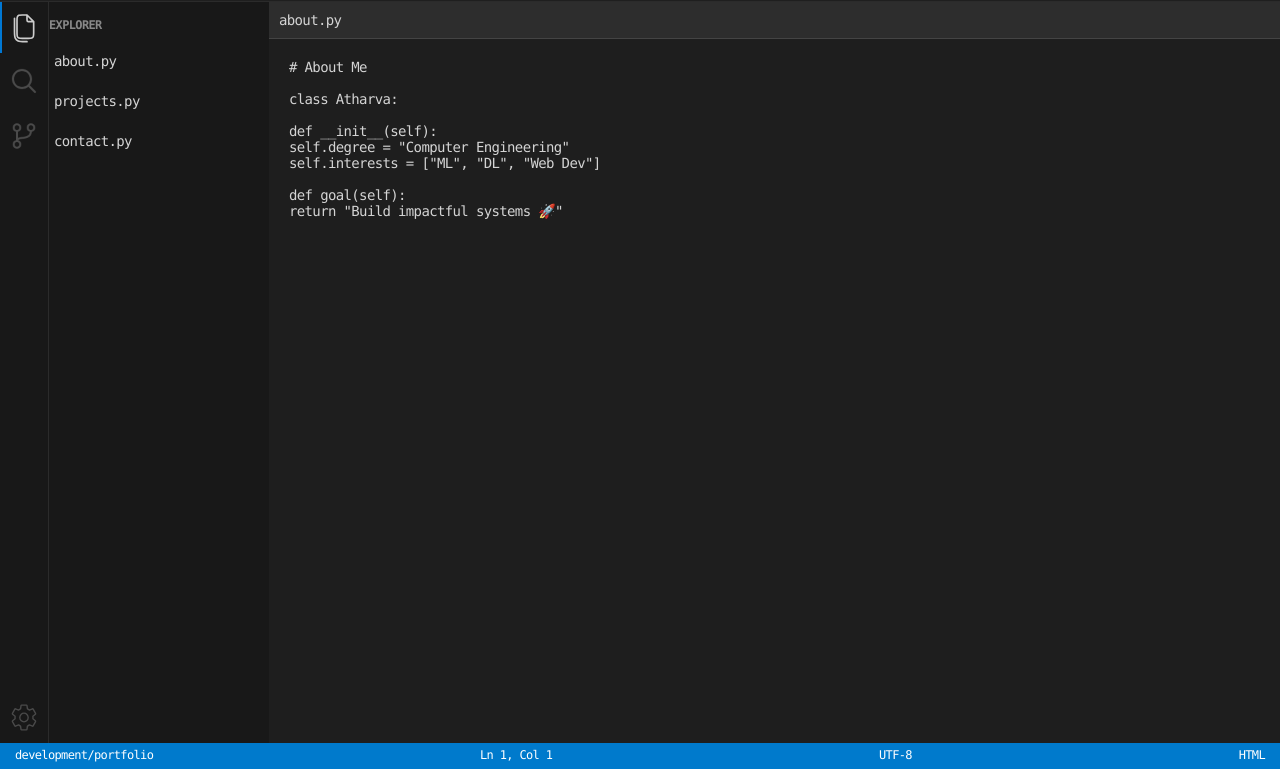
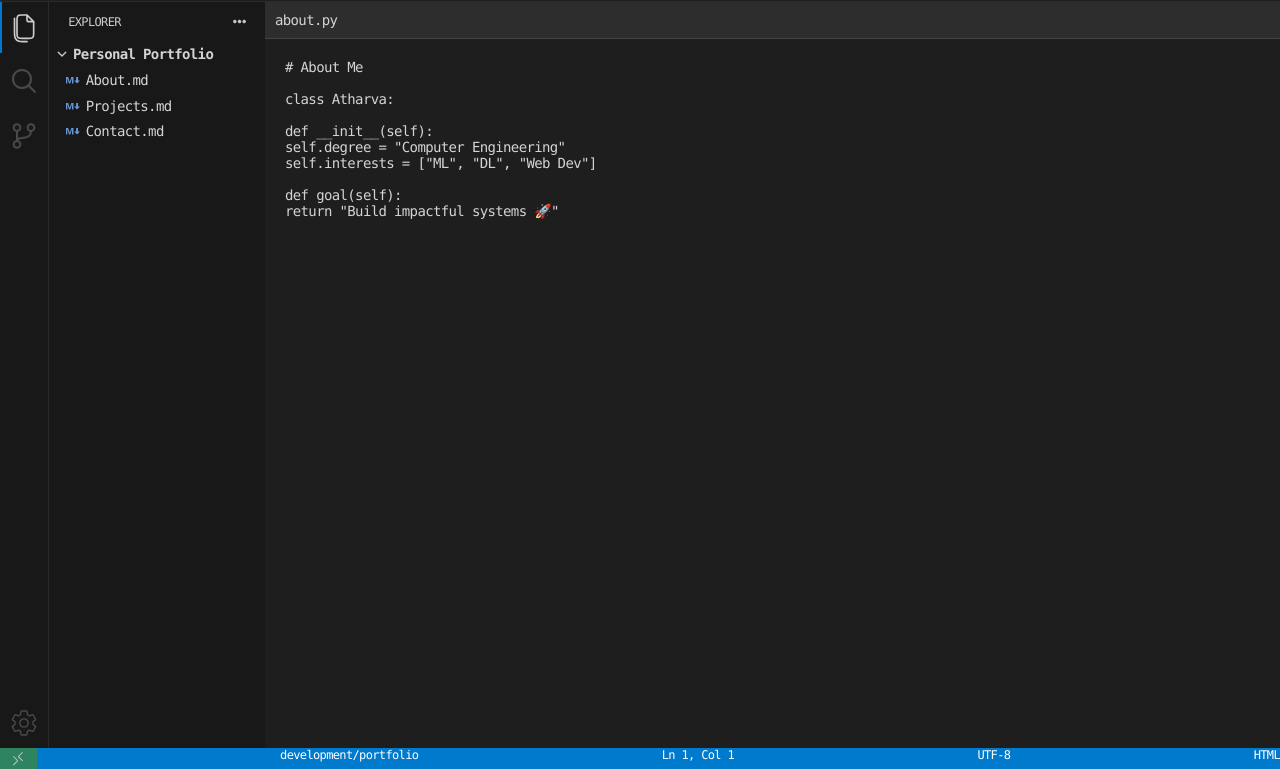
Before and after one commit to atharva2408/Personal-Portfolio, a plain HTML site: page index.html in a window 1280 px wide. Shown: the part 31-800 px from the top of the page. Drawn offline with Linux system fonts and the light colour scheme.

Commit message:
Added Exporer side bar and files design.

```diff
--- /dev/null
+++ b/icon-style.css
@@ -0,0 +1,40 @@
+/* logo */
+.vs-code-logo {
+    width: 0.9rem;
+    height: 0.9rem;
+    background-color: #1F1F1F;
+}
+
+.search-icon {
+    width: 0.9rem;
+    height: 0.9rem;
+}
+
+.file-icon {
+    /* width: 2rem; */
+    height: 2.5rem;
+}
+
+.git-icon {
+    width: 2rem;
+    height: 2rem;
+}
+
+.settings-icon{
+    width: 1.8rem;
+}
+
+.explorer-options-icon{
+    width: 0.8rem;
+    height: 0.8rem;
+}
+
+.md-file-icon{
+    width: 1rem;
+    height: 1rem;
+}
+
+.bottom-arrows-icon{
+    width: 1rem;
+    height: 1rem;
+}
--- a/index.html
+++ b/index.html
@@ -2,8 +2,10 @@
 <html>
 
 <head>
-    <title>Atharva - Portfolio</title>
+    <title>Atharva Yanna</title>
     <link rel="stylesheet" href="style.css">
+    <link rel="stylesheet" href="icon-style.css">
+    <link rel="icon" type="image/svg+xml" href="/assets/icon/vs-code-svg.svg" />
     <link href="https://fonts.googleapis.com/css2?family=Fira+Code&display=swap" rel="stylesheet">
 </head>
 
@@ -26,12 +28,11 @@
         </div>
         <div class="search-box">
             <image src="assets/icon/icons8-search.svg" class="search-icon" />
-            <span>Personal Portfolio</span>
+            <span>VS Code Portfolio</span>
         </div>
         <div class="layout-icons">
 
         </div>
-        <!-- <div class="search-box">🔍 portfolio</div> -->
     </div>
 
     <div class="main">
@@ -44,19 +45,39 @@
                 <image src="assets/icon/search-activity-icon.svg" />
             </div>
             <div>
-                <image src="assets/icon/icons8-code-fork-48.png" class="git-icon"/>
+                <image src="assets/icon/icons8-code-fork-48.png" class="git-icon" />
             </div>
             <div class="setting-icon">
-                <image src="assets/icon/settings-icon.svg" class="settings-icon"/>
+                <image src="assets/icon/settings-icon.svg" class="settings-icon" />
             </div>
         </div>
 
         <!-- EXPLORER -->
         <div class="explorer">
-            <h4>EXPLORER</h4>
-            <p onclick="openFile('about')">about.py</p>
-            <p onclick="openFile('projects')">projects.py</p>
-            <p onclick="openFile('contact')">contact.py</p>
+            <div class="explorer-title">
+                <span>EXPLORER</span>
+                <image src="assets/icon/options-svgrepo-com.svg" class="explorer-options-icon" />
+            </div>
+            <div class="files-container">
+                <div class="files-title">
+                    <image src="assets/icon/Dropdown icon.svg" />
+                    Personal Portfolio
+                </div>
+                <div class="files">
+                    <div class="file">
+                        <image src="assets/icon/markdown-svgrepo-com.svg" class="md-file-icon" />
+                        About.md
+                    </div>
+                    <div class="file">
+                        <image src="assets/icon/markdown-svgrepo-com.svg" class="md-file-icon" />
+                        Projects.md
+                    </div>
+                    <div class="file">
+                        <image src="assets/icon/markdown-svgrepo-com.svg" class="md-file-icon" />
+                        Contact.md
+                    </div>
+                </div>
+            </div>
         </div>
 
         <!-- EDITOR AREA -->
@@ -73,6 +94,9 @@
 
     <!-- STATUS BAR -->
     <div class="status-bar">
+        <div class="bottom-arrows">
+            <image src="assets/icon/Bottom-2arows.svg" class="bottom-arrows-icon" />
+        </div>
         <span>development/portfolio</span>
         <span>Ln 1, Col 1</span>
         <span>UTF-8</span>
--- a/style.css
+++ b/style.css
@@ -5,33 +5,6 @@ body {
     color: #d4d4d4;
     font-size: 14px;
     letter-spacing: -0.04rem;
-}
-
-/* logo */
-.vs-code-logo {
-    width: 0.9rem;
-    height: 0.9rem;
-    background-color: #1F1F1F;
-}
-
-.search-icon {
-    width: 0.9rem;
-    height: 0.9rem;
-}
-
-.file-icon {
-    /* width: 2rem; */
-    height: 2.5rem;
-}
-
-.git-icon {
-    width: 2rem;
-    height: 2rem;
-}
-
-.settings-icon{
-    /* justify-self: flex-end; */
-    width: 1.8rem;
 }
 
 /* TOP BAR */
@@ -75,7 +48,7 @@ body {
 /* MAIN LAYOUT */
 .main {
     display: flex;
-    height: calc(100vh - 3.7rem);
+    height: calc(100vh - 3.35rem);
 }
 
 /* ACTIVITY BAR */
@@ -106,13 +79,46 @@ body {
 
 /* EXPLORER */
 .explorer {
-    width: 220px;
+    width: 13.5rem;
     background: #181818;
 }
 
-.explorer h4 {
-    color: #888;
-    font-size: 12px;
+.explorer-title{
+    display: flex;
+    justify-content: space-between;
+    align-items: center;
+    color: #CCCCCC;
+    font-size: 0.75rem;
+    padding: 0.8rem 1.2rem;
+}
+
+.files-container{
+    display: flex;
+    flex-direction: column;
+}
+
+.files-title{
+    display: flex;
+    align-items: center;
+    font-size: 0.875rem;
+    font-weight: 700;
+    gap:0.2rem;
+    padding: 0.3rem;
+    padding-bottom: 0;
+
+}
+
+.files{
+    display: flex;
+    flex-direction: column;
+    gap:0.6rem;
+    padding: 0.6rem 1rem;
+}
+
+.file{
+    display: flex;
+    gap: 0.3rem;
+    align-items: center;
 }
 
 .explorer p {
@@ -143,11 +149,19 @@ body {
 
 /* STATUS BAR */
 .status-bar {
-    height: 1rem;
+    height: 1.3rem;
     background: #007acc;
     color: white;
     display: flex;
     justify-content: space-between;
-    padding: 5px 15px;
     font-size: 12px;
 }
+
+.bottom-arrows{
+    display: flex;
+    justify-content: center;
+    align-items: center;
+    background-color: #2e8461;
+    width: 2.3rem;
+    height: 100%;
+}
```
Also changed, not shown: assets/icon/Bottom-2arows.svg (added), assets/icon/Dropdown icon.svg (added), assets/icon/markdown-svgrepo-com.svg (added), assets/icon/options-svgrepo-com.svg (added).
